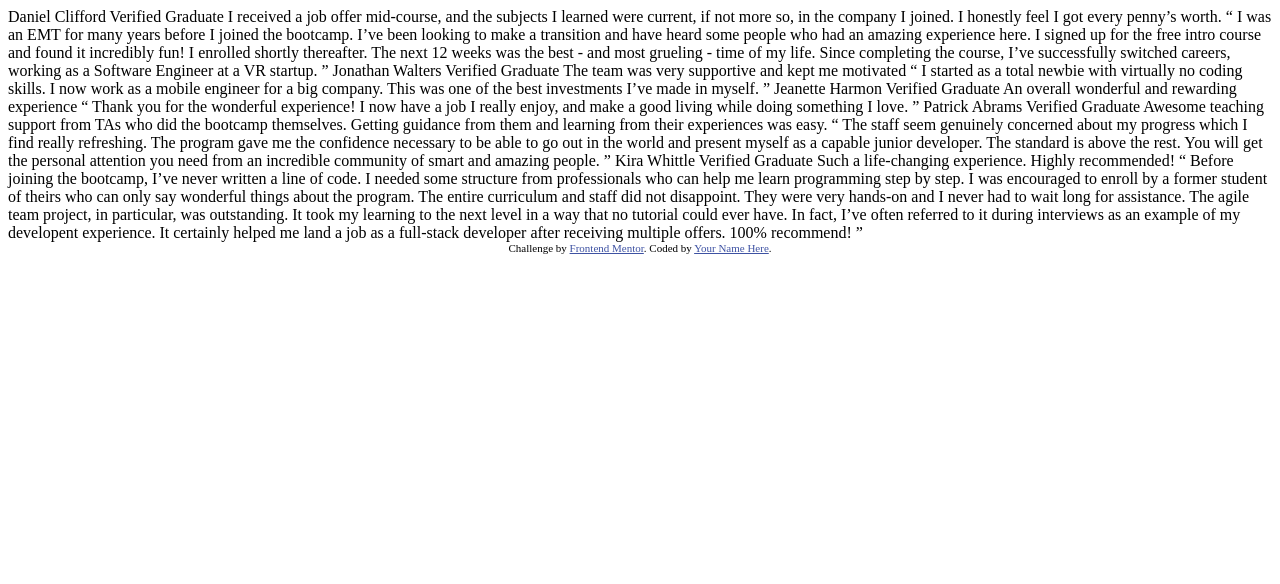
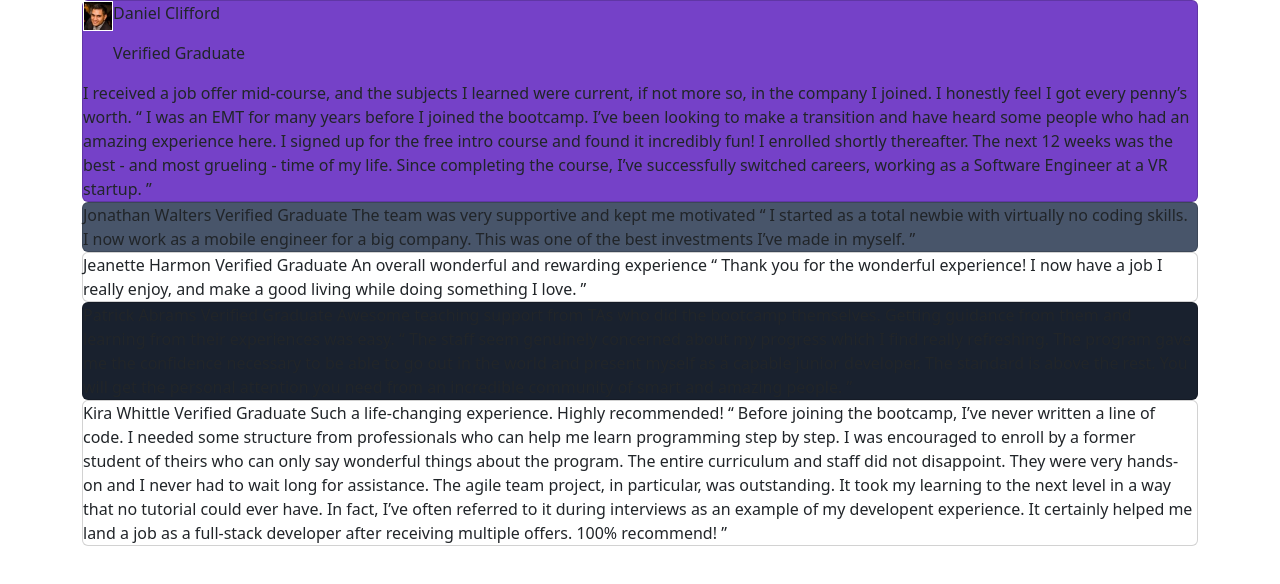
Before and after one commit to a-zeb/testimonials-grid-section-main, a plain HTML site: page index.html in a window 1280 px wide. Drawn offline with nearby package versions, Linux system fonts and the light colour scheme.

Commit message:
initial setup for bootstrap

```diff
--- a/index.html
+++ b/index.html
@@ -1,22 +1,31 @@
 <!DOCTYPE html>
 <html lang="en">
+
 <head>
   <meta charset="UTF-8">
-  <meta name="viewport" content="width=device-width, initial-scale=1.0"> <!-- displays site properly based on user's device -->
+  <meta name="viewport" content="width=device-width, initial-scale=1.0">
+  <link rel="icon" type="image/png" sizes="32x32" href="./images/favicon-32x32.png">
+  <link rel="stylesheet" href="style.css">
+  <link href="https://cdn.jsdelivr.net/npm/bootstrap@5.3.8/dist/css/bootstrap.min.css" rel="stylesheet" integrity="sha384-sRIl4kxILFvY47J16cr9ZwB07vP4J8+LH7qKQnuqkuIAvNWLzeN8tE5YBujZqJLB" crossorigin="anonymous">
+  <title>Testimonials grid section</title>
+</head>
 
-  <link rel="icon" type="image/png" sizes="32x32" href="./images/favicon-32x32.png">
-
-  <title>Frontend Mentor | [Challenge Name Here]</title>
-
-  <!-- Feel free to remove these styles or customise in your own stylesheet 👍 -->
-  <style>
-    .attribution { font-size: 11px; text-align: center; }
-    .attribution a { color: hsl(228, 45%, 44%); }
-  </style>
-</head>
 <body>
+  <div class="container gap-3">
+    <div class="card" style="background-color: hsl(263, 55%, 52%)">
+      <div class="user-container">
+        <div>
+          <img src="./images/image-daniel.jpg" alt="A professional headshot of Daniel">
+        </div>
+        <div>
+          <p>
             Daniel Clifford
+          </p>
+          <p>
             Verified Graduate
+          </p>
+        </div>
+      </div>
 
       I received a job offer mid-course, and the subjects I learned were current, if not more so,
       in the company I joined. I honestly feel I got every penny’s worth.
@@ -26,7 +35,8 @@
       for the free intro course and found it incredibly fun! I enrolled shortly thereafter.
       The next 12 weeks was the best - and most grueling - time of my life. Since completing
       the course, I’ve successfully switched careers, working as a Software Engineer at a VR startup. ”
-
+    </div>
+    <div class="card" style="background-color: hsl(217, 19%, 35%);">
       Jonathan Walters
       Verified Graduate
 
@@ -34,7 +44,8 @@
 
       “ I started as a total newbie with virtually no coding skills. I now work as a mobile engineer
       for a big company. This was one of the best investments I’ve made in myself. ”
-
+    </div>
+    <div class="card" style="background-color: hsl(0, 0%, 100%);">
       Jeanette Harmon
       Verified Graduate
 
@@ -42,7 +53,8 @@
 
       “ Thank you for the wonderful experience! I now have a job I really enjoy, and make a good living
       while doing something I love. ”
-
+    </div>
+    <div class="card" style="background-color: hsl(219, 29%, 14%);">
       Patrick Abrams
       Verified Graduate
 
@@ -53,7 +65,8 @@
       gave me the confidence necessary to be able to go out in the world and present myself as a capable
       junior developer. The standard is above the rest. You will get the personal attention you need from
       an incredible community of smart and amazing people. ”
-
+    </div>
+    <div class="card" style="background-color: hsl(0, 0%, 100%);">
       Kira Whittle
       Verified Graduate
 
@@ -67,10 +80,8 @@
       could ever have. In fact, I’ve often referred to it during interviews as an example of my developent
       experience. It certainly helped me land a job as a full-stack developer after receiving multiple offers.
       100% recommend! ”
-
-  <div class="attribution">
-    Challenge by <a href="https://www.frontendmentor.io?ref=challenge" target="_blank">Frontend Mentor</a>.
-    Coded by <a href="#">Your Name Here</a>.
+    </div>
   </div>
 </body>
+
 </html>
--- /dev/null
+++ b/style.css
@@ -0,0 +1,23 @@
+body {
+    font-family: "Barlow Semi Condensed";
+    font-size: 13px;
+    background-color: hsl(0, 0%, 81%);
+}
+
+.grid-container {
+    gap: 20px;
+}
+
+.grid-container div {
+    border-radius: 5px;
+    padding: 10px;
+}
+
+.user-container {
+    display: flex;
+}
+
+.user-container img {
+    border: solid white .5px;
+    height: 30px;
+}
```
Lines whose indentation alone changed are shown as unchanged.
